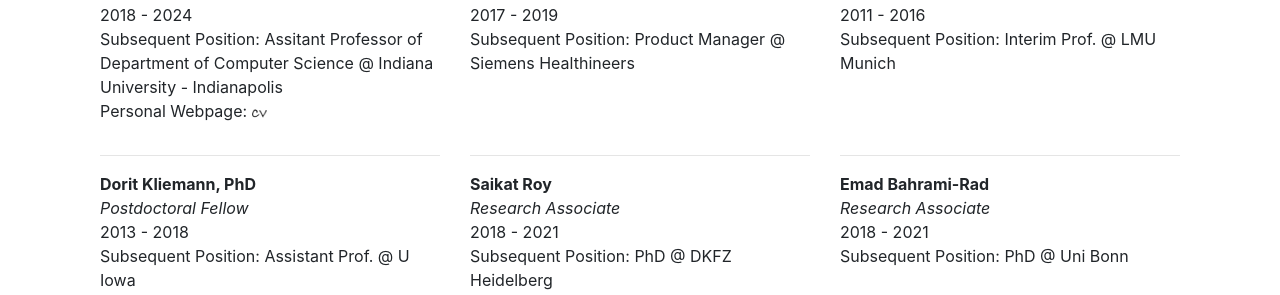
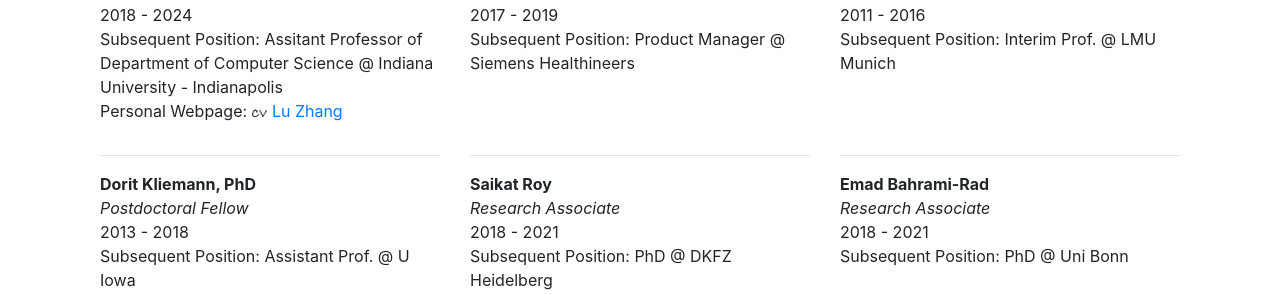
Before and after one commit to Deep-MI/Deep-MI.github.io, a Jekyll site: the page built from members/index.html, in a window 1280 px wide and 900 px high, scrolled down 2610 px. Shown: the part 519-814 px from the top of the window. Built offline with Jekyll 4.4.1, drawn with Linux system fonts in a browser that asks for light colours; nearby versions of some CDN libraries; comment, search, counter and statistics services are not loaded.

Commit message:
Update members.html

```diff
--- a/_layouts/members.html
+++ b/_layouts/members.html
@@ -24,7 +24,8 @@
             {% if alum.startdate %} {{alum.startdate}} - {% endif %}{{alum.enddate}} <br>
             Subsequent Position: {{alum.current}} <br>
             {% if alum.webpage %}
-            Personal Webpage: <a href="{{alum.webpage}}"><img class="inline-block mem-icon" src="/static/img/logos/CV.png" alt="cv"></a>
+            Personal Webpage: <img class="inline-block mem-icon" src="/static/img/logos/CV.png" alt="cv">
+               <a href="{{alum.webpage}}"> Lu Zhang </a>
             {% endif %}</p>
           </div>
       </div>
```
